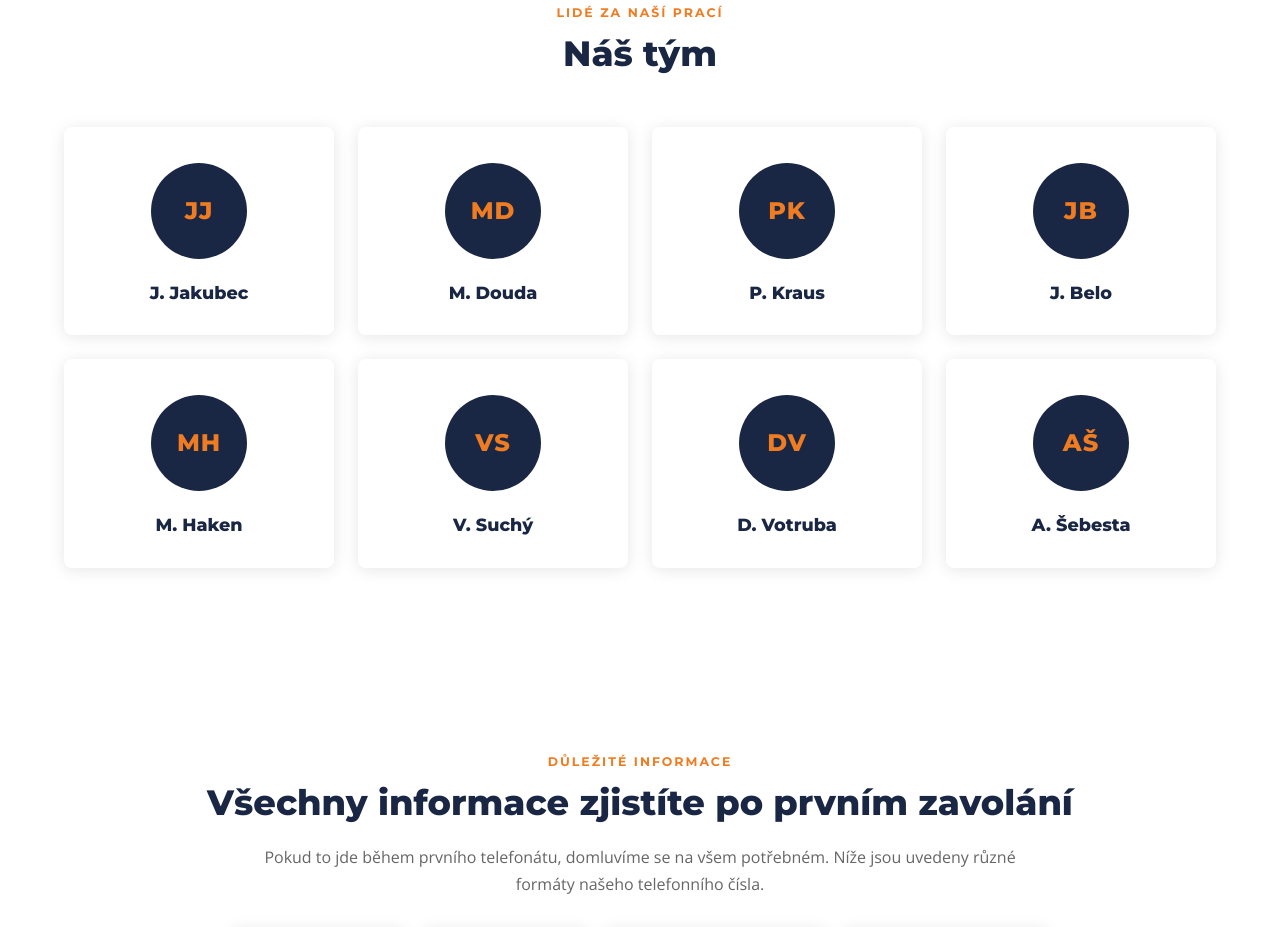
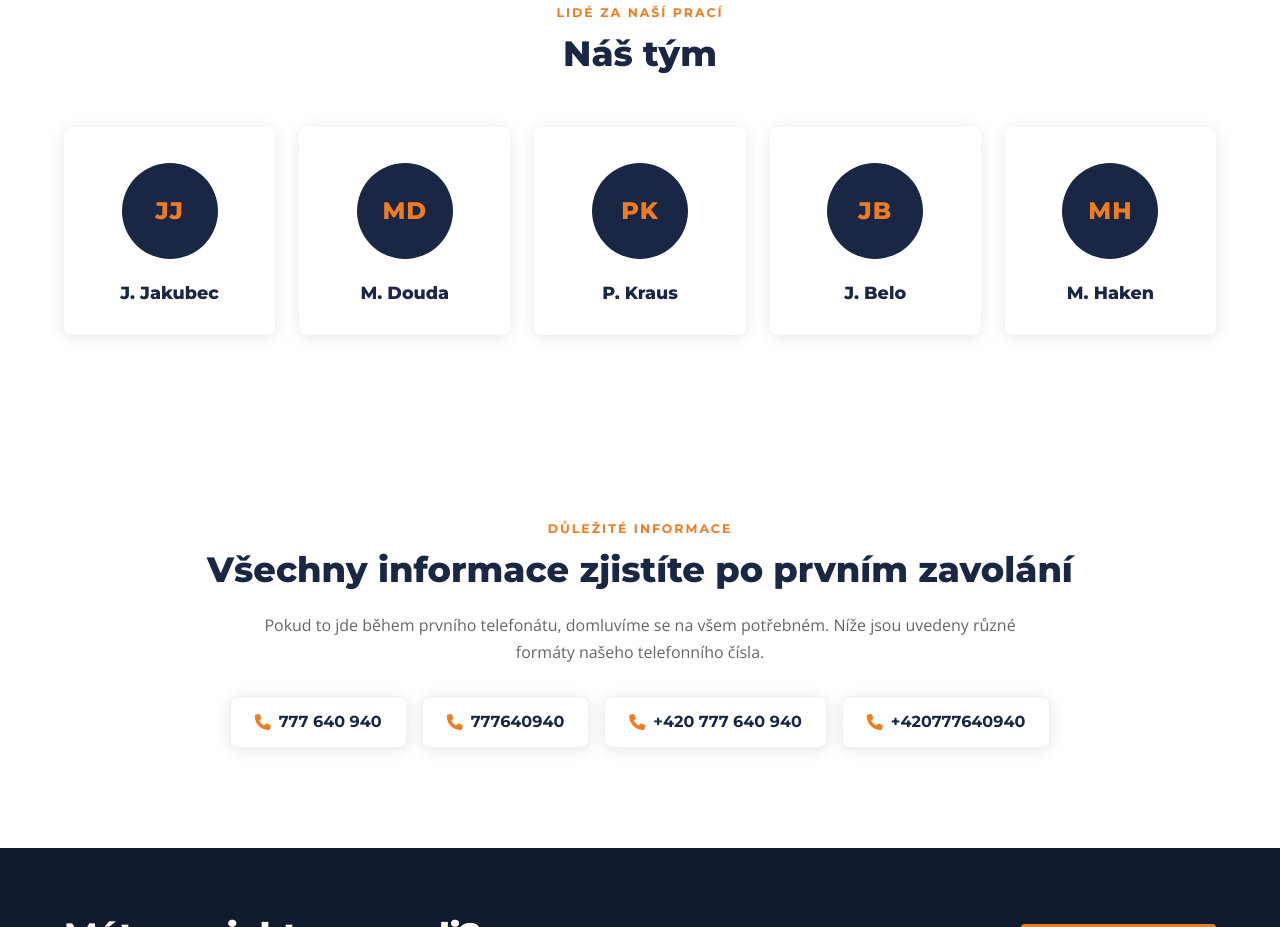
Before and after one commit to honzin232-sys/web, a plain HTML site: page o-nas.html in a window 1280 px wide. Shown: the part 1753-2680 px from the top of the page. Drawn offline with nearby package versions, Linux system fonts and the light colour scheme.

Commit message:
remove V. Suchý, D. Votruba, A. Šebesta from team; fix grid to 5 columns

```diff
--- a/css/o-nas.css
+++ b/css/o-nas.css
@@ -194,7 +194,7 @@
 
 .team-grid {
   display: grid;
-  grid-template-columns: repeat(4, 1fr);
+  grid-template-columns: repeat(5, 1fr);
   gap: 24px;
 }
 
--- a/o-nas.html
+++ b/o-nas.html
@@ -121,18 +121,6 @@
             <div class="team-avatar-wrap"><div class="team-avatar">MH</div></div>
             <div class="team-info"><h3>M. Haken</h3></div>
           </div>
-          <div class="team-card">
-            <div class="team-avatar-wrap"><div class="team-avatar">VS</div></div>
-            <div class="team-info"><h3>V. Suchý</h3></div>
-          </div>
-          <div class="team-card">
-            <div class="team-avatar-wrap"><div class="team-avatar">DV</div></div>
-            <div class="team-info"><h3>D. Votruba</h3></div>
-          </div>
-          <div class="team-card">
-            <div class="team-avatar-wrap"><div class="team-avatar">AŠ</div></div>
-            <div class="team-info"><h3>A. Šebesta</h3></div>
-          </div>
         </div>
       </div>
     </section>
```
